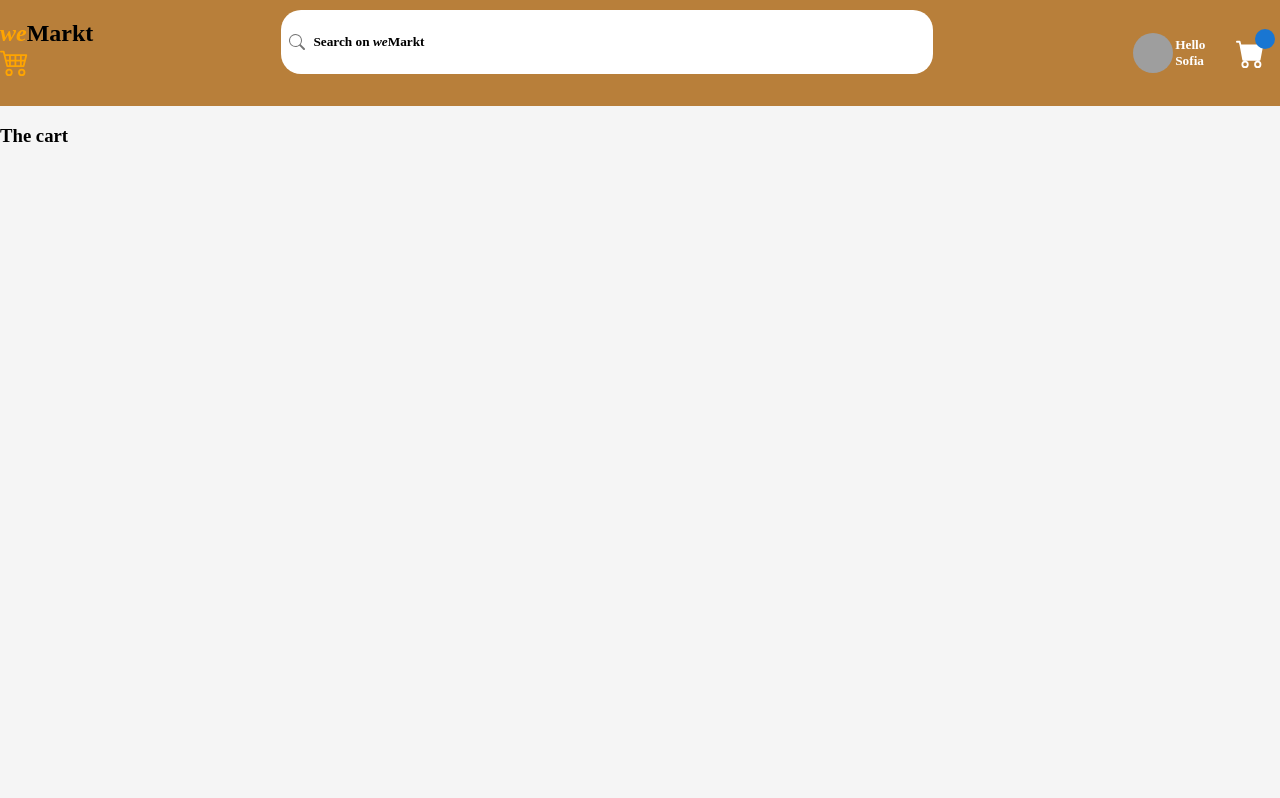
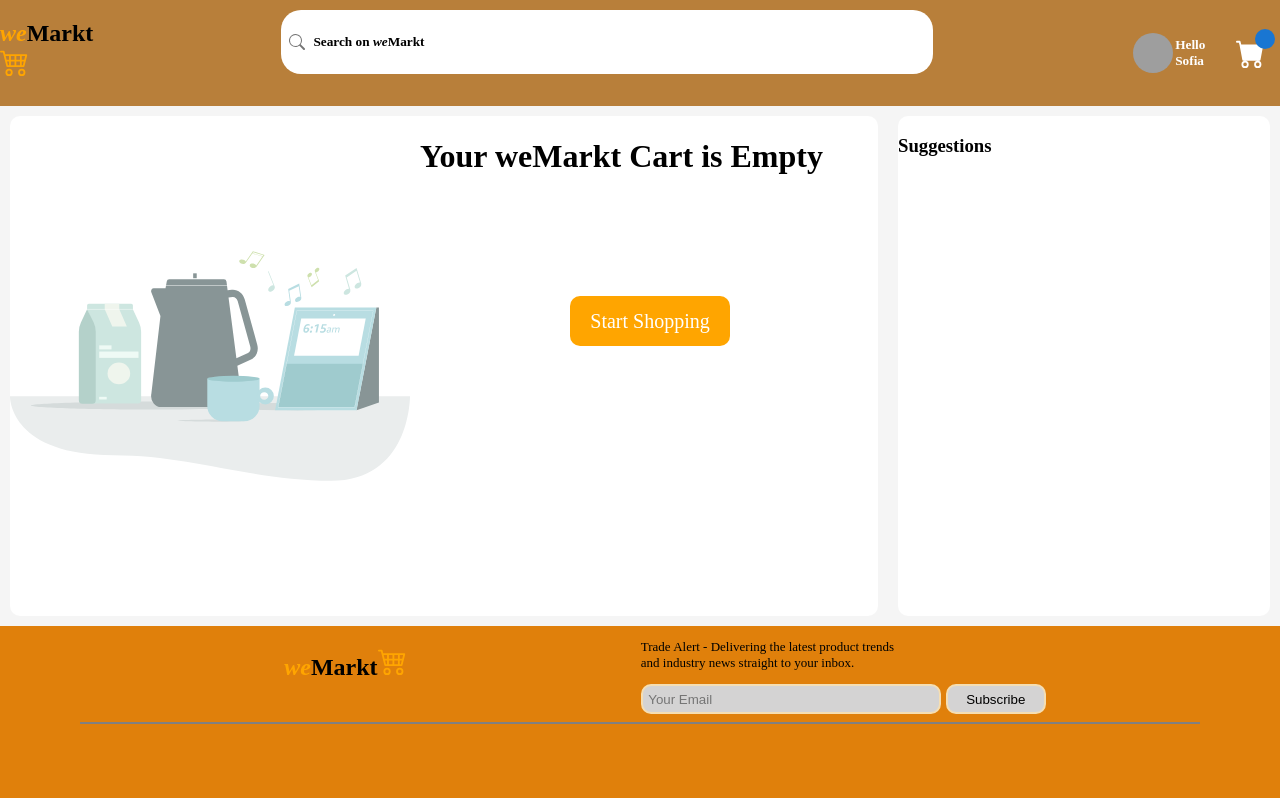
Before and after one commit to RamazaniMwemedi/weMarkt, a Next.js app: page /cart in a window 1280 px wide. Shown: the top 798 px of the page. Built offline with nearby package versions, Linux system fonts and the light colour scheme; grey boxes are pictures that could not be loaded.

Commit message:
Eddited the Cart page
I edited the cart page by adding some more uis

```diff
--- a/Components/Rightbar.js
+++ b/Components/Rightbar.js
@@ -14,7 +14,6 @@ function Rightbar()
 {
   return (
     <>
-      <h1>Welcome Sofia </h1>
       <h2 style={{ color: "rgba(252, 177, 16, 0.87)" }}>
         Most wanted smart phones 📱
       </h2>
--- a/pages/cart.jsx
+++ b/pages/cart.jsx
@@ -1,7 +1,10 @@
-import Head from  'next/head'
+import Head from 'next/head'
+import Image from 'next/image'
 
 import styles from '../styles/cart.module.css'
 import Header from '../Components/Header'
+import Footer from '../Components/Footer'
+import kettel from '../assets/kettle.svg'
 
 function cart()
 {
@@ -16,8 +19,29 @@ function cart()
         </Head>
         <Header />
         <div className={styles.cart}>
-          <h3>The cart</h3>
+
+          <div className={styles.items}>
+            <Image
+              src={kettel}
+              width={400}
+              height={350}
+            />
+            <div className={styles.messages}>
+              <h1>Your weMarkt Cart is Empty</h1>
+              <br />
+              <br />
+              <br />
+              <br />
+              <br />
+              <button>Start Shopping </button>
+
+            </div>
+          </div>
+          <div className={styles.suggestions}>
+            <h3>Suggestions</h3>
+          </div>
         </div>
+        <Footer/>
       </>
     );
 }
--- a/styles/cart.module.css
+++ b/styles/cart.module.css
@@ -0,0 +1,36 @@
+.cart{
+    display: flex;
+    justify-content: space-between;
+}
+.items{
+    flex: 0.7;
+    margin:10px;
+    border-radius: 10px;
+    display: inline-flex;
+    background-color: white;
+    width: 100px;
+
+}
+.suggestions{
+    flex:0.3;
+    background-color: white;
+    margin: 10px;
+    height: 500px;
+    border-radius: 10px;
+
+}
+.messages{
+    margin-left: 10px;
+}
+.messages > button{
+    background-color: orange;
+    color: white;
+    border-style: unset;
+    width: 160px;
+    height: 50px;
+    border-radius: 10px;
+    align-items: center;
+    font-size: 20px;
+    font-family: cursive;
+    margin-left: 150px;
+}
```
Also changed, not shown: assets/kettle.svg (added).
